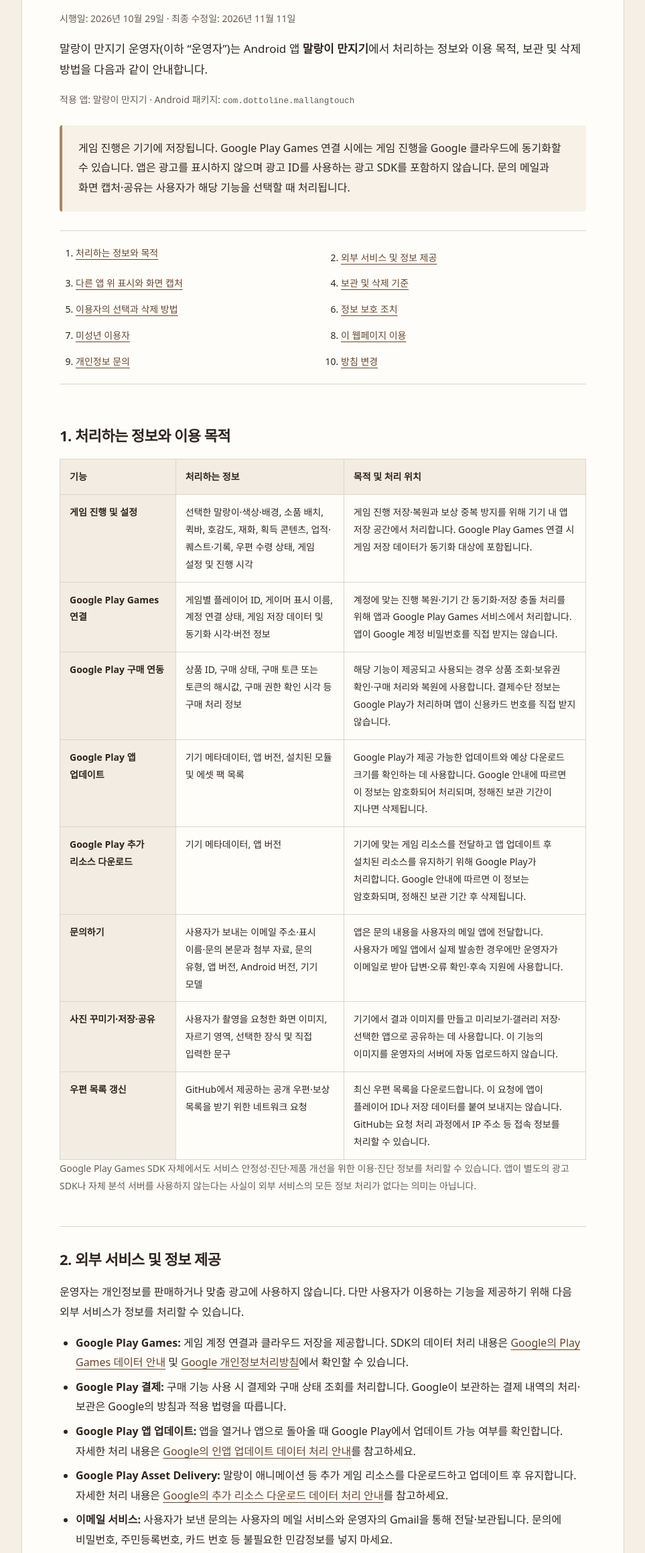
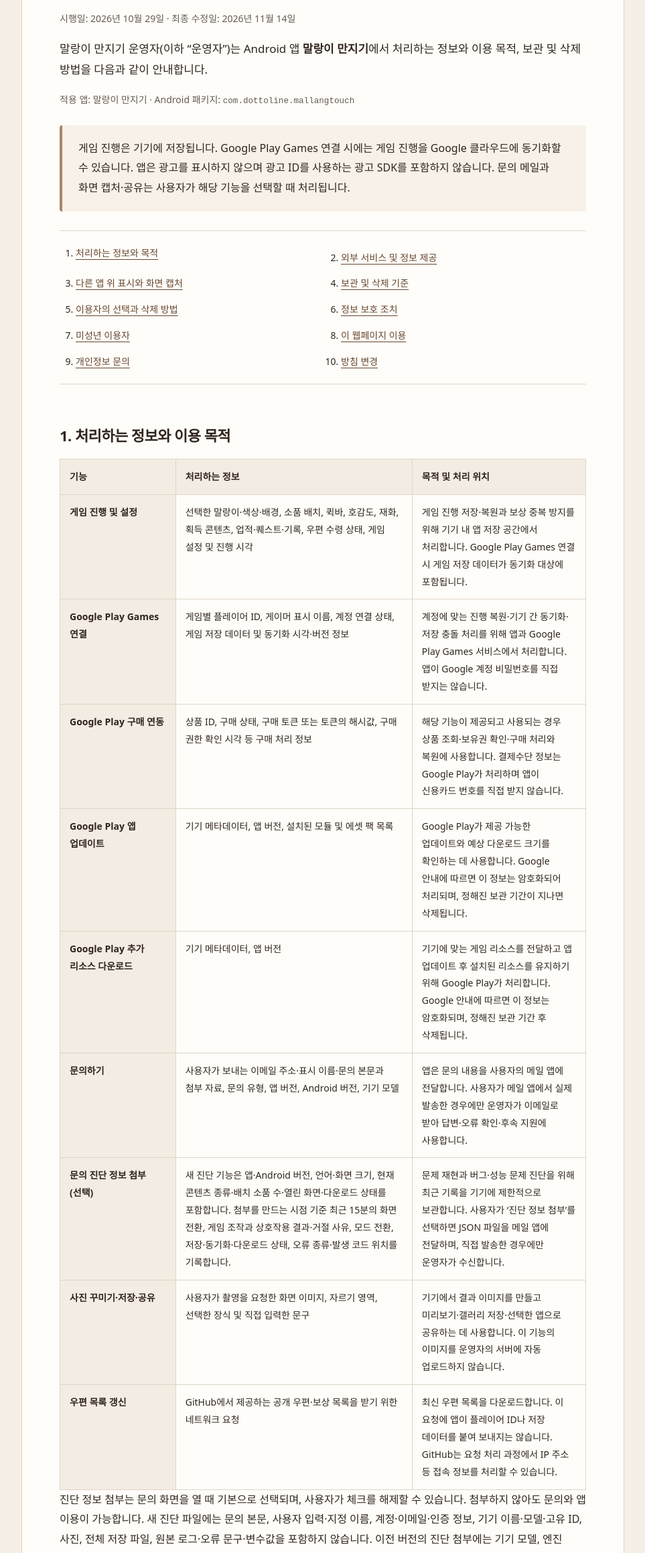
Before and after one commit to you3957987/MallangTouch_Policy, a plain HTML site: page index.html in a window 1280 px wide. Shown: the part 194-2513 px from the top of the page at 67% size, without its empty margins (158-1121 px from the left). Drawn offline with Linux system fonts and the light colour scheme.

Commit message:
Update privacy policy for 15-minute diagnostic attachments

```diff
--- a/index.html
+++ b/index.html
@@ -30,7 +30,7 @@
   <header>
     <div class="brand">말랑이 만지기 · MallangTouch</div>
     <h1>개인정보처리방침</h1>
-    <p class="meta">시행일: <time datetime="2026-10-29">2026년 10월 29일</time> · 최종 수정일: 2026년 11월 11일</p>
+    <p class="meta">시행일: <time datetime="2026-10-29">2026년 10월 29일</time> · 최종 수정일: 2026년 11월 14일</p>
     <p class="lead">말랑이 만지기 운영자(이하 “운영자”)는 Android 앱 <strong>말랑이 만지기</strong>에서 처리하는 정보와 이용 목적, 보관 및 삭제 방법을 다음과 같이 안내합니다.</p>
     <p class="meta">적용 앱: 말랑이 만지기 · Android 패키지: <code>com.dottoline.mallangtouch</code></p>
     <div class="summary">게임 진행은 기기에 저장됩니다. Google Play Games 연결 시에는 게임 진행을 Google 클라우드에 동기화할 수 있습니다. 앱은 광고를 표시하지 않으며 광고 ID를 사용하는 광고 SDK를 포함하지 않습니다. 문의 메일과 화면 캡처·공유는 사용자가 해당 기능을 선택할 때 처리됩니다.</div>
@@ -53,10 +53,12 @@
         <tr><th scope="row">Google Play 앱 업데이트</th><td>기기 메타데이터, 앱 버전, 설치된 모듈 및 에셋 팩 목록</td><td>Google Play가 제공 가능한 업데이트와 예상 다운로드 크기를 확인하는 데 사용합니다. Google 안내에 따르면 이 정보는 암호화되어 처리되며, 정해진 보관 기간이 지나면 삭제됩니다.</td></tr>
         <tr><th scope="row">Google Play 추가 리소스 다운로드</th><td>기기 메타데이터, 앱 버전</td><td>기기에 맞는 게임 리소스를 전달하고 앱 업데이트 후 설치된 리소스를 유지하기 위해 Google Play가 처리합니다. Google 안내에 따르면 이 정보는 암호화되며, 정해진 보관 기간 후 삭제됩니다.</td></tr>
         <tr><th scope="row">문의하기</th><td>사용자가 보내는 이메일 주소·표시 이름·문의 본문과 첨부 자료, 문의 유형, 앱 버전, Android 버전, 기기 모델</td><td>앱은 문의 내용을 사용자의 메일 앱에 전달합니다. 사용자가 메일 앱에서 실제 발송한 경우에만 운영자가 이메일로 받아 답변·오류 확인·후속 지원에 사용합니다.</td></tr>
+        <tr><th scope="row">문의 진단 정보 첨부<br>(선택)</th><td>새 진단 기능은 앱·Android 버전, 언어·화면 크기, 현재 콘텐츠 종류·배치 소품 수·열린 화면·다운로드 상태를 포함합니다. 첨부를 만드는 시점 기준 최근 15분의 화면 전환, 게임 조작과 상호작용 결과·거절 사유, 모드 전환, 저장·동기화·다운로드 상태, 오류 종류·발생 코드 위치를 기록합니다.</td><td>문제 재현과 버그·성능 문제 진단을 위해 최근 기록을 기기에 제한적으로 보관합니다. 사용자가 ‘진단 정보 첨부’를 선택하면 JSON 파일을 메일 앱에 전달하며, 직접 발송한 경우에만 운영자가 수신합니다.</td></tr>
         <tr><th scope="row">사진 꾸미기·저장·공유</th><td>사용자가 촬영을 요청한 화면 이미지, 자르기 영역, 선택한 장식 및 직접 입력한 문구</td><td>기기에서 결과 이미지를 만들고 미리보기·갤러리 저장·선택한 앱으로 공유하는 데 사용합니다. 이 기능의 이미지를 운영자의 서버에 자동 업로드하지 않습니다.</td></tr>
         <tr><th scope="row">우편 목록 갱신</th><td>GitHub에서 제공하는 공개 우편·보상 목록을 받기 위한 네트워크 요청</td><td>최신 우편 목록을 다운로드합니다. 이 요청에 앱이 플레이어 ID나 저장 데이터를 붙여 보내지는 않습니다. GitHub는 요청 처리 과정에서 IP 주소 등 접속 정보를 처리할 수 있습니다.</td></tr>
       </tbody>
     </table></div>
+    <p>진단 정보 첨부는 문의 화면을 열 때 기본으로 선택되며, 사용자가 체크를 해제할 수 있습니다. 첨부하지 않아도 문의와 앱 이용이 가능합니다. 새 진단 파일에는 문의 본문, 사용자 입력·지정 이름, 계정·이메일·인증 정보, 기기 이름·모델·고유 ID, 사진, 전체 저장 파일, 원본 로그·오류 문구·변수값을 포함하지 않습니다. 이전 버전의 진단 첨부에는 기기 모델, 엔진 버전, 실행 시간, 상점·도감 탭, 오류 함수명이 포함될 수 있습니다. 문의 본문은 별도로 이메일 본문에 포함됩니다. 앱이 진단 기록을 자동 전송하지는 않습니다.</p>
     <p class="note">Google Play Games SDK 자체에서도 서비스 안정성·진단·제품 개선을 위한 이용·진단 정보를 처리할 수 있습니다. 앱이 별도의 광고 SDK나 자체 분석 서버를 사용하지 않는다는 사실이 외부 서비스의 모든 정보 처리가 없다는 의미는 아닙니다.</p>
   </section>
   <section id="services">
@@ -67,7 +69,7 @@
       <li><strong>Google Play 결제:</strong> 구매 기능 사용 시 결제와 구매 상태 조회를 처리합니다. Google이 보관하는 결제 내역의 처리·보관은 Google의 방침과 적용 법령을 따릅니다.</li>
       <li><strong>Google Play 앱 업데이트:</strong> 앱을 열거나 앱으로 돌아올 때 Google Play에서 업데이트 가능 여부를 확인합니다. 자세한 처리 내용은 <a href="https://developer.android.com/guide/playcore/in-app-updates#data-safety">Google의 인앱 업데이트 데이터 처리 안내</a>를 참고하세요.</li>
       <li><strong>Google Play Asset Delivery:</strong> 말랑이 애니메이션 등 추가 게임 리소스를 다운로드하고 업데이트 후 유지합니다. 자세한 처리 내용은 <a href="https://developer.android.com/guide/playcore/asset-delivery?hl=ko#data-safety">Google의 추가 리소스 다운로드 데이터 처리 안내</a>를 참고하세요.</li>
-      <li><strong>이메일 서비스:</strong> 사용자가 보낸 문의는 사용자의 메일 서비스와 운영자의 Gmail을 통해 전달·보관됩니다. 문의에 비밀번호, 주민등록번호, 카드 번호 등 불필요한 민감정보를 넣지 마세요.</li>
+      <li><strong>이메일 서비스:</strong> 사용자가 보낸 문의와 선택적으로 첨부한 진단 파일은 사용자의 메일 서비스와 운영자의 Gmail을 통해 전달·보관됩니다. 실제 발송은 사용자가 메일 앱에서 내용을 확인한 후 직접 수행합니다. 문의에 비밀번호, 주민등록번호, 카드 번호 등 불필요한 민감정보를 넣지 마세요.</li>
       <li><strong>GitHub:</strong> 공개 우편 목록과 이 방침 웹페이지를 제공합니다. 접속 정보의 처리는 <a href="https://docs.github.com/en/site-policy/privacy-policies/github-general-privacy-statement">GitHub 개인정보처리방침</a>을 따릅니다.</li>
       <li><strong>사용자가 선택한 공유 앱:</strong> 공유를 실행하면 선택한 결과 이미지가 해당 앱에 전달됩니다. 전달 이후 정보 처리는 수신 앱의 방침과 사용자 선택에 따릅니다.</li>
     </ul>
@@ -86,7 +88,9 @@
       <li><strong>기기 내 저장:</strong> 게임 저장·설정·계정 연결 기록은 진행을 유지하는 동안 기기에 보관됩니다. Android에서 앱 저장 데이터를 삭제하면 해당 기기의 앱 저장 자료를 제거할 수 있습니다. 운영자는 기기 내 파일에 원격으로 접근해 삭제하지 않습니다.</li>
       <li><strong>클라우드 저장:</strong> Google Play Games에 동기화한 자료는 기기 저장과 별도로 관리됩니다. 앱 삭제나 기기 데이터 삭제만으로 클라우드 자료까지 삭제되는 것은 아닙니다. 삭제 방법은 아래를 확인하세요.</li>
       <li><strong>이미지:</strong> 촬영 결과는 처리 중 메모리와 공유용 캐시에 보관될 수 있습니다. 앱은 공유용 임시 파일을 만들 때 생성 후 하루가 지난 이전 공유 파일을 정리합니다. 정리 시점은 앱의 다음 공유 파일 생성 시점에 따라 달라집니다. 갤러리에 직접 저장했거나 외부 앱으로 보낸 이미지는 별도로 남으며 사용자가 해당 앱에서 삭제해야 합니다.</li>
-      <li><strong>문의 자료:</strong> 운영자는 문의 답변·후속 지원에 필요한 동안 문의 자료를 처리하며, 처리 목적이 달성되어 보관이 불필요해진 자료는 삭제합니다. 법령상 보관 의무나 분쟁 대응 등 정당한 사유가 있는 경우 필요한 범위와 기간 동안 보관할 수 있습니다.</li>
+      <li><strong>기기 내 진단 기록:</strong> 새 진단 기능은 반복 기록을 묶고 이벤트 최대 384묶음, 오류 최대 128묶음, 파일 최대 64KiB로 제한해 오래된 기록부터 제거합니다. 앱 실행 중 주기적으로 갱신할 때와 재실행·첨부 생성 시 15분 이전 기록을 제거합니다. 앱이 종료된 동안에는 정리가 실행되지 않습니다. 이전 버전은 현재 및 직전 실행별로 화면 전환 최대 64건, 오류 최대 32건을 보관합니다. 첨부 여부와 관계없이 이 제한된 기록은 기기에 보관되며 자동 전송하지 않습니다. Android에서 앱 저장 데이터를 삭제하면 이 기록도 삭제됩니다.</li>
+      <li><strong>진단 첨부용 임시 파일:</strong> 첨부를 선택하면 앱 전용 캐시에 최대 64KiB의 사본을 생성합니다(이전 버전은 128KiB). 사본에는 생성 시점의 기록이 담깁니다. 다음 진단 첨부 파일 생성 시 하루가 지난 이전 사본을 정리하므로 실제 삭제 시점은 다음 이용 시점에 따라 달라집니다. 메일 앱에 전달하거나 발송한 사본은 해당 이메일 서비스의 보관·삭제 기준을 따릅니다.</li>
+      <li><strong>문의 자료:</strong> 운영자는 선택적으로 받은 진단 파일을 포함한 문의 자료를 문의 답변·오류 확인·후속 지원에 필요한 동안 처리하며, 처리 목적이 달성되어 보관이 불필요해진 자료는 삭제합니다. 법령상 보관 의무나 분쟁 대응 등 정당한 사유가 있는 경우 필요한 범위와 기간 동안 보관할 수 있습니다.</li>
       <li><strong>외부 서비스 자료:</strong> Google·GitHub·이메일 서비스가 자체적으로 보관하는 진단·접속·결제 정보 등은 해당 서비스의 보관 및 삭제 기준을 따릅니다.</li>
     </ul>
   </section>
```
